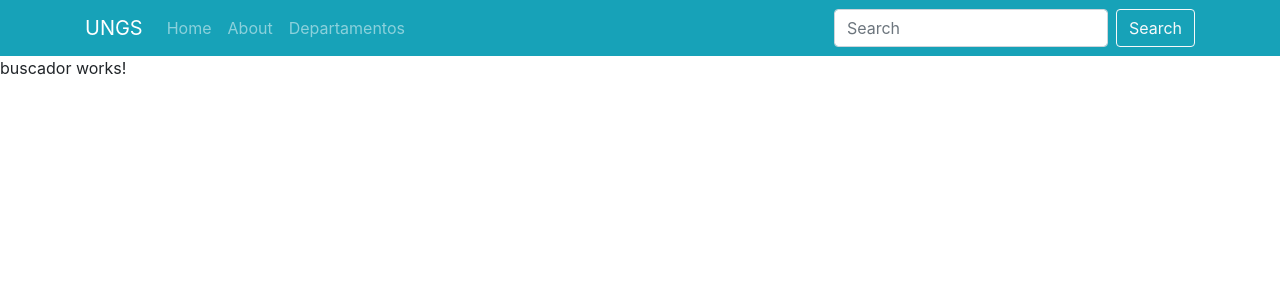
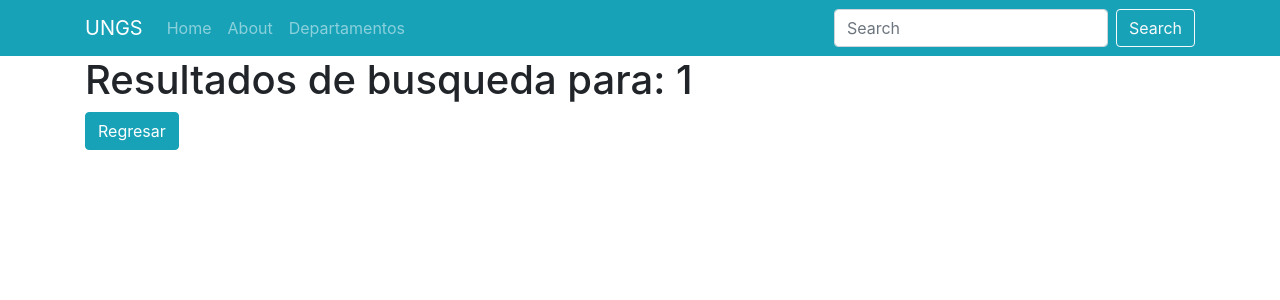
Before and after one commit to fedeatanasoff/frontend-tp-progra3, an Angular app: page /buscar/1 in a window 1280 px wide. Shown: the top 300 px of the page. Built offline with nearby package versions, Linux system fonts and the light colour scheme.

Commit message:
buscador funcionando

```diff
--- a/src/app/components/buscador/buscador.component.html
+++ b/src/app/components/buscador/buscador.component.html
@@ -1,3 +1,14 @@
-<p>
-  buscador works!
-</p>
+<div class="container">
+  <h1>Resultados de busqueda para: {{ texto }}</h1>
+  <div>
+    <div class="card" style="width: 18rem;" *ngFor="let atleta of atletas">
+      <div class="card-body">
+        <h5 class="card-title">
+          {{ atleta.nombre }} <small>- {{ atleta.nacionalidad }}</small>
+        </h5>
+        <h6 class="card-subtitle mb-2 text-muted">{{ atleta.deporte }}</h6>
+      </div>
+    </div>
+    <a [routerLink]="['/departamentos']" class="btn btn-info">Regresar</a>
+  </div>
+</div>
--- a/src/app/components/buscador/buscador.component.ts
+++ b/src/app/components/buscador/buscador.component.ts
@@ -1,15 +1,27 @@
-import { Component, OnInit } from '@angular/core';
+import { Component, OnInit } from "@angular/core";
+import { ActivatedRoute } from "@angular/router";
+import { DepartamentoService } from "../../servicios/departamento.services";
 
 @Component({
-  selector: 'app-buscador',
-  templateUrl: './buscador.component.html',
-  styleUrls: ['./buscador.component.css']
+  selector: "app-buscador",
+  templateUrl: "./buscador.component.html",
+  styleUrls: ["./buscador.component.css"]
 })
 export class BuscadorComponent implements OnInit {
+  atletas: any[] = [];
+  texto: string;
 
-  constructor() { }
+  constructor(
+    private activatedRoute: ActivatedRoute,
+    private _departamentoService: DepartamentoService
+  ) {}
 
   ngOnInit() {
+    this.activatedRoute.params.subscribe(params => {
+      this.texto = params["texto"];
+      this.atletas = this._departamentoService.buscarAtleta(params["texto"]);
+      console.log(this.atletas);
+      console.log(this.texto);
+    });
   }
-
 }
--- a/src/app/components/shared/navbar/navbar.component.ts
+++ b/src/app/components/shared/navbar/navbar.component.ts
@@ -1,15 +1,18 @@
 import { Component, OnInit } from "@angular/core";
+import { Router } from "@angular/router";
 
 @Component({
   selector: "app-navbar",
   templateUrl: "./navbar.component.html"
 })
 export class NavbarComponent implements OnInit {
-  constructor() {}
+  constructor(private router: Router) {}
 
   ngOnInit() {}
 
   buscarAtleta(texto: string) {
     console.log(texto);
+
+    this.router.navigate(["/buscar", texto]);
   }
 }
```
